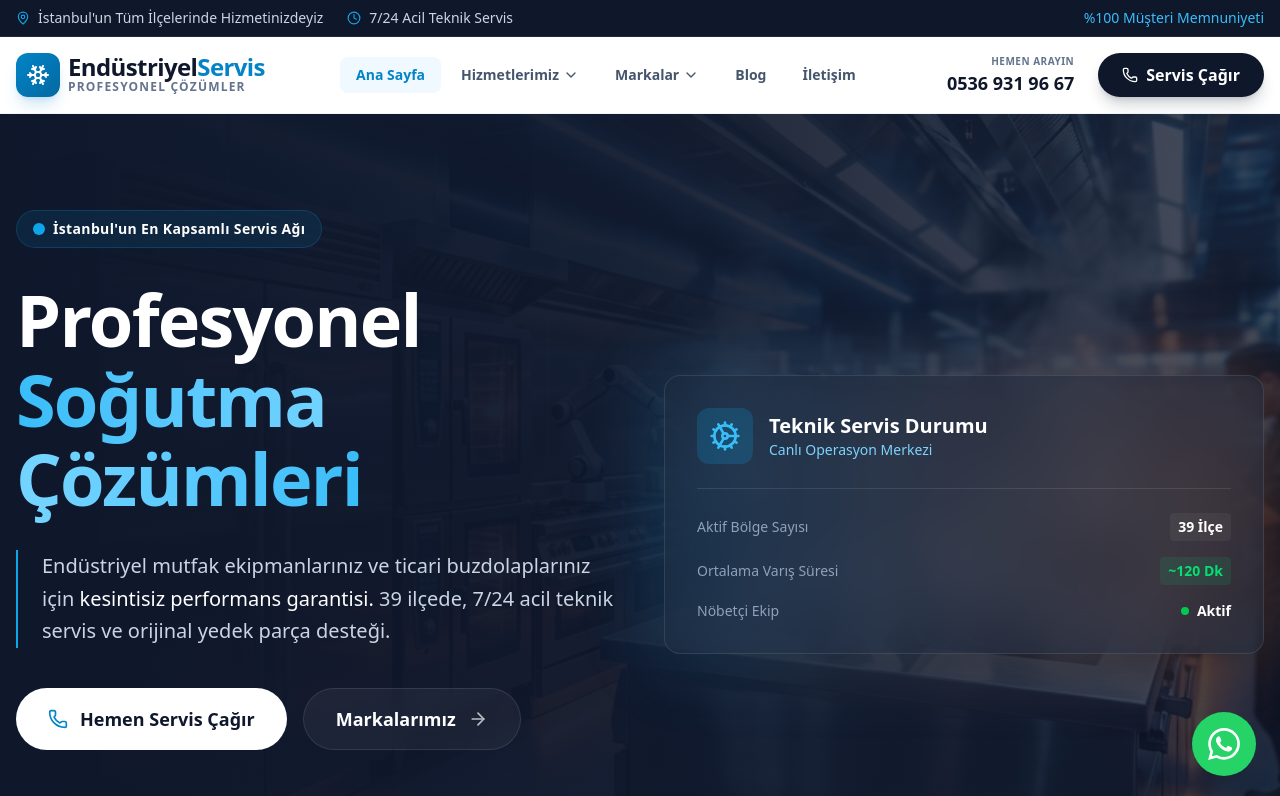
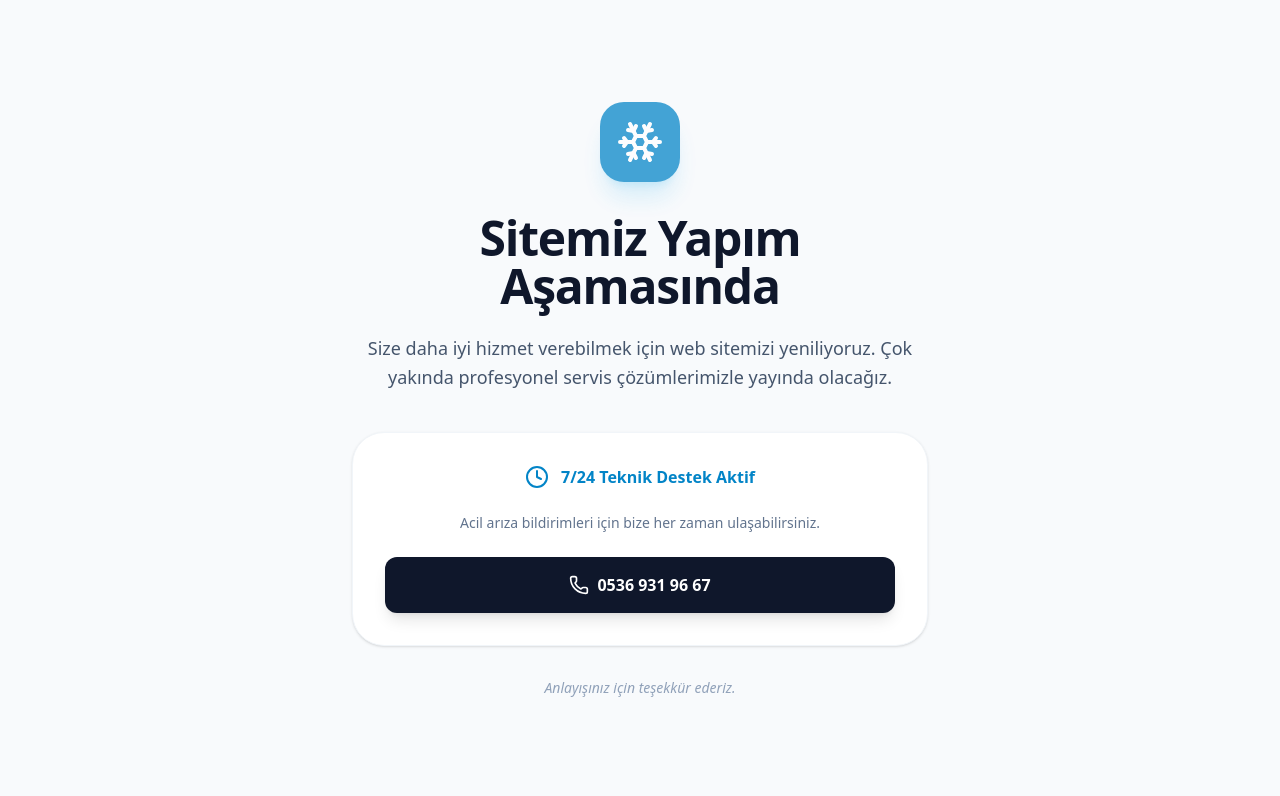
Before and after one commit to gokhanazp/endustriyel-mutfak, a Next.js app: page / in a window 1280 px wide. Shown: the top 796 px of the page. Built offline with nearby package versions, Linux system fonts and the light colour scheme.

Commit message:
Maintenance: Site set to maintenance mode and blocked indexing

```diff
--- a/app/layout.tsx
+++ b/app/layout.tsx
@@ -5,16 +5,21 @@ import "./globals.css";
 import Header from "@/components/Header";
 import Footer from "@/components/Footer";
 import WhatsAppButton from "@/components/WhatsAppButton";
+import { Snowflake, Clock, Phone } from 'lucide-react';
 
 const inter = Inter({ subsets: ["latin"], variable: "--font-inter" });
 
+// BAKIM MODU AYARI
+const isMaintenanceMode = true;
+
 export const metadata: Metadata = {
-  title: {
+  title: isMaintenanceMode ? "Sitemiz Yapım Aşamasında" : {
     template: "%s | İstanbul Endüstriyel Buzdolabı Tamircisi",
     default: "Endüstriyel Buzdolabı Tamircisi - 7/24 Profesyonel Servis",
   },
-  description: "İstanbul geneli endüstriyel buzdolabı tamiri, bakımı ve teknik servisi. Empero, İnoksan, Öztiryakiler ve tüm markalar için aynı gün servis hizmeti.",
+  description: "İstanbul geneli endüstriyel buzdolabı tamiri, bakımı ve teknik servisi.",
   metadataBase: new URL("https://endustriyelbuzdolabitamircisi.com"),
+  robots: isMaintenanceMode ? { index: false, follow: false } : { index: true, follow: true },
 };
 
 export default function RootLayout({
@@ -24,7 +29,41 @@ export default function RootLayout({
 }>) {
   return (
     <html lang="tr">
-      <body className={`${inter.variable} font-sans min-h-screen flex flex-col`}>
+      <body className={`${inter.variable} font-sans min-h-screen flex flex-col bg-slate-50`}>
+        {isMaintenanceMode ? (
+          <div className="flex-grow flex items-center justify-center p-4 min-h-screen">
+            <div className="max-w-xl w-full text-center">
+              <div className="mb-8 inline-flex items-center justify-center p-4 bg-primary-600 rounded-3xl shadow-xl shadow-primary-500/20 text-white animate-pulse">
+                <Snowflake className="h-12 w-12" />
+              </div>
+              <h1 className="text-4xl md:text-5xl font-bold text-slate-900 mb-6 tracking-tight">
+                Sitemiz Yapım Aşamasında
+              </h1>
+              <p className="text-slate-600 text-lg mb-10 leading-relaxed">
+                Size daha iyi hizmet verebilmek için web sitemizi yeniliyoruz.
+                Çok yakında profesyonel servis çözümlerimizle yayında olacağız.
+              </p>
+
+              <div className="bg-white p-8 rounded-[2rem] shadow-sm border border-slate-100 mb-8">
+                <div className="flex flex-col gap-6 items-center">
+                  <div className="flex items-center gap-3 text-primary-600">
+                    <Clock className="h-6 w-6" />
+                    <span className="font-bold">7/24 Teknik Destek Aktif</span>
+                  </div>
+                  <p className="text-slate-500 text-sm">Acil arıza bildirimleri için bize her zaman ulaşabilirsiniz.</p>
+                  <a href="tel:05369319667" className="w-full flex items-center justify-center gap-2 bg-slate-900 text-white px-8 py-4 rounded-xl font-bold hover:bg-primary-600 transition-all shadow-lg">
+                    <Phone className="h-5 w-5" /> 0536 931 96 67
+                  </a>
+                </div>
+              </div>
+
+              <div className="text-slate-400 text-sm italic">
+                Anlayışınız için teşekkür ederiz.
+              </div>
+            </div>
+          </div>
+        ) : (
+          <>
             <Header />
             <main className="flex-grow">{children}</main>
             <Footer />
@@ -57,6 +96,8 @@ export default function RootLayout({
                 })
               }}
             />
+          </>
+        )}
       </body>
     </html>
   );
--- a/app/robots.ts
+++ b/app/robots.ts
@@ -6,8 +6,7 @@ export default function robots(): MetadataRoute.Robots {
     return {
         rules: {
             userAgent: '*',
-            allow: '/',
-            disallow: '/private/',
+            disallow: '/',
         },
         sitemap: 'https://endustriyelbuzdolabitamircisi.com/sitemap.xml',
     };
```
Lines whose indentation alone changed are shown as unchanged.
